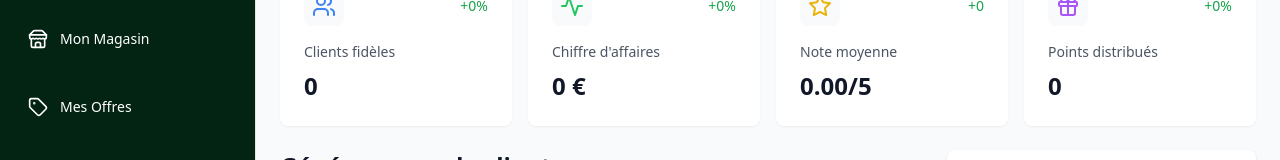
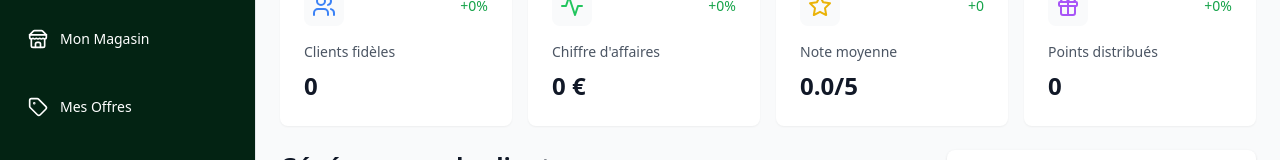
Before and after one commit to ManonDerydt/naymo-mvp-v1, a React (Vite) app: page /dashboard in a window 1280 px wide. Shown: the part 231-391 px from the top of the page. Built offline with nearby package versions, Linux system fonts and the light colour scheme; no server answers; the database is empty.

Commit message:
Commerçant : page Dashboard : note moyenne arrondi au dixième

```diff
--- a/src/pages/merchant/Dashboard.tsx
+++ b/src/pages/merchant/Dashboard.tsx
@@ -158,7 +158,7 @@ const Dashboard = () => {
     {
       icon: <Star className="w-6 h-6 text-yellow-500" />,
       title: "Note moyenne",
-      value: `${averageRating.toFixed(2)}/5`,
+      value: `${averageRating.toFixed(1)}/5`,
       trend: "+0"
     },
     {
```
